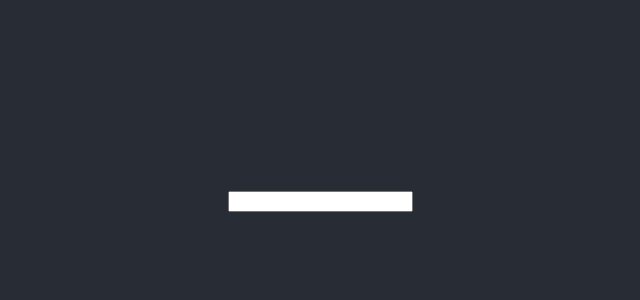
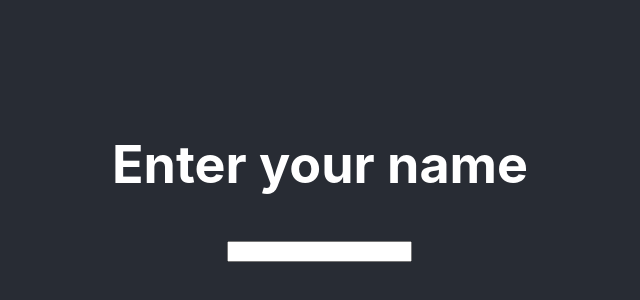
Before and after one commit to gminova/pokemon-game, a React (Create React App) app: page / in a window 1280 px wide. Shown: the part 204-504 px from the top of the page, without its empty margins (320-960 px from the left). Built offline with nearby package versions, Linux system fonts and the light colour scheme.

Commit message:
add state for textfield input

```diff
--- a/src/components/TextField.tsx
+++ b/src/components/TextField.tsx
@@ -1,12 +1,16 @@
-import React from 'react';
+import React, { useState } from 'react';
 
 interface Props {
   text: string;
 }
 export const TextField: React.FC<Props> = () => {
+  const [input, setInput] = useState('');
+
   return (
     <div>
-      <input />
+      <h1>Enter your name</h1>
+      <input onChange={e => setInput(e.target.value)} />
+      <h2>{input}</h2>
     </div>
   );
 };
```
